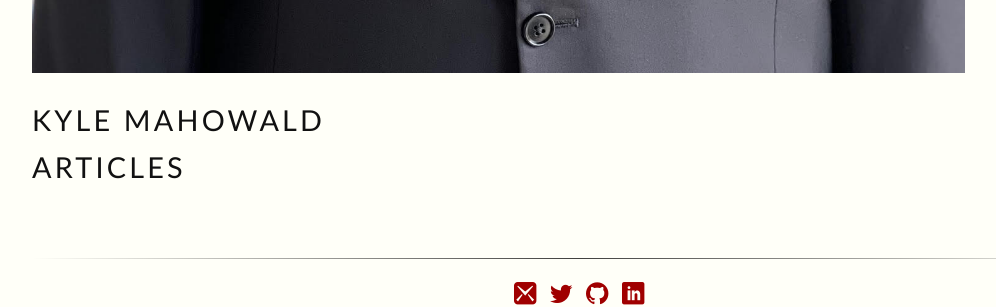
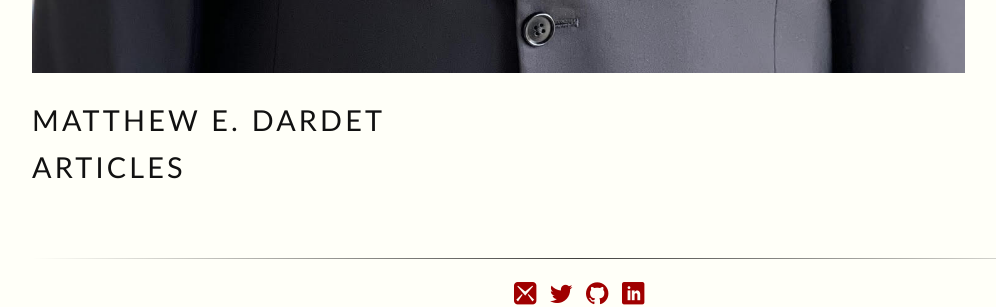
Before and after one commit to matthewdardet/matthewdardet.github.io, a Jekyll site: the page built from index.html, in a window 1280 px wide. Shown: the part 1334-1641 px from the top of the page, without its empty margins (32-1028 px from the left). Built offline with Jekyll 4.4.1, drawn with Linux system fonts in a browser that asks for light colours; some web fonts are replaced.

Commit message:
Add header.

```diff
--- a/index.html
+++ b/index.html
@@ -6,7 +6,7 @@
 
   <p><span class="marginnote"></span><img class="fullwidth" src="assets/img/Matthew (Compressed).jpg"/></p>
 
-  <h1 class="content-listing-header sans">Kyle Mahowald</h1>
+  <h1 class="content-listing-header sans">Matthew E. Dardet</h1>
 
   <h1 class="content-listing-header sans">Articles</h1>
   <ul class="content-listing ">
```
